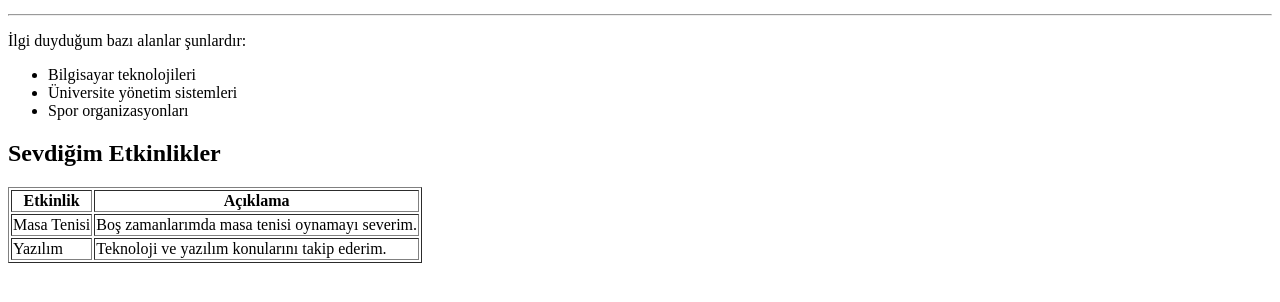
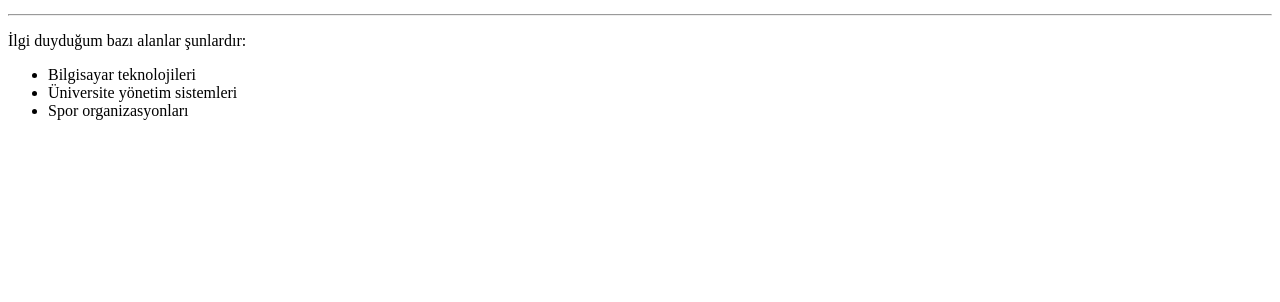
Before and after one commit to fikretersoy/fikretersoy, a plain HTML site: page sayfalar/ilgi-alanlarim.html in a window 1280 px wide. Shown: the part 154-456 px from the top of the page. Drawn offline with Linux system fonts and the light colour scheme.

Commit message:
Add files via upload

```diff
--- a/sayfalar/ilgi-alanlarim.html
+++ b/sayfalar/ilgi-alanlarim.html
@@ -29,22 +29,6 @@
         <li>Spor organizasyonları</li>
 
     </ul>
-
-    <h2>Sevdiğim Etkinlikler</h2>
-    <table border="1">
-        <tr>
-            <th>Etkinlik</th>
-            <th>Açıklama</th>
-        </tr>
-        <tr>
-            <td>Masa Tenisi</td>
-            <td>Boş zamanlarımda masa tenisi oynamayı severim.</td>
-        </tr>
-
-        <tr>
-            <td>Yazılım</td>
-            <td>Teknoloji ve yazılım konularını takip ederim.</td>
-        </tr>
     </table>
 
 </body>
```
Also changed, not shown: sayfalar/iletisim.html (+1 -1 lines).
